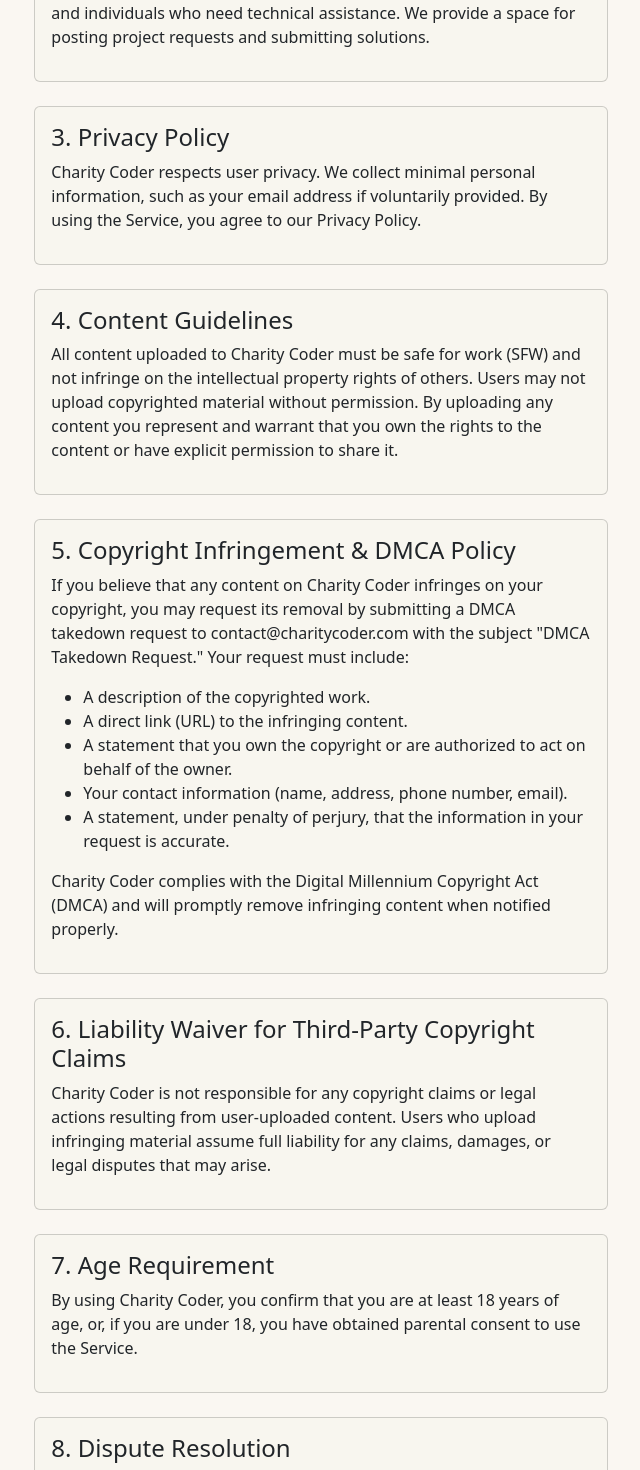
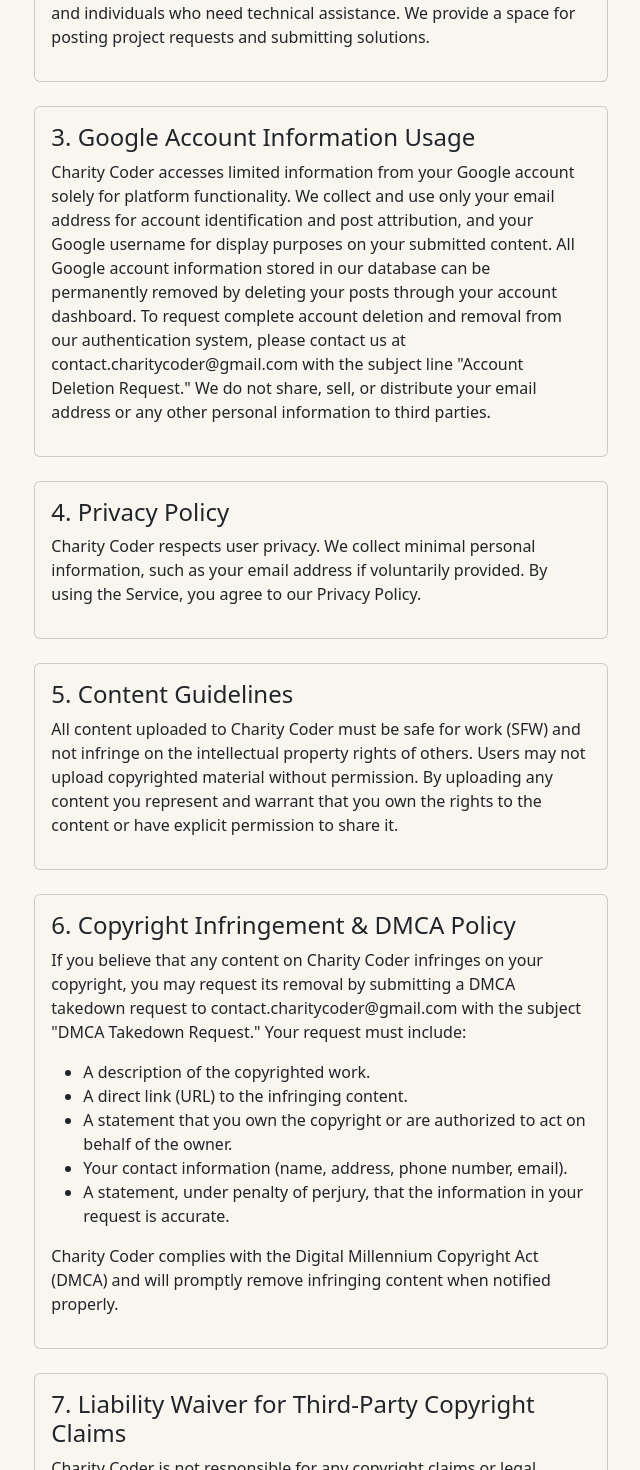
Before and after one commit to 43110JOSHUA/CharityCode, a Next.js app: page /terms in a window 1280 px wide. Shown: the part 480-1950 px from the top of the page, without its empty margins (319-959 px from the left). Built offline with nearby package versions, Linux system fonts and the light colour scheme; no server answers.

Commit message:
Updated email addresses

```diff
--- a/app/terms/page.tsx
+++ b/app/terms/page.tsx
@@ -36,7 +36,28 @@
 
               <div className="card bg-tan mb-4">
                 <div className="card-body">
-                  <h4>3. Privacy Policy</h4>
+                  <h4>3. Google Account Information Usage</h4>
+                  <p>
+                    Charity Coder accesses limited information from your Google
+                    account solely for platform functionality. We collect and
+                    use only your email address for account identification and
+                    post attribution, and your Google username for display
+                    purposes on your submitted content. All Google account
+                    information stored in our database can be permanently
+                    removed by deleting your posts through your account
+                    dashboard. To request complete account deletion and removal
+                    from our authentication system, please contact us at
+                    contact.charitycoder@gmail.com with the subject line &quot;Account
+                    Deletion Request.&quot; We do not share, sell, or distribute
+                    your email address or any other personal information to
+                    third parties.
+                  </p>
+                </div>
+              </div>
+
+              <div className="card bg-tan mb-4">
+                <div className="card-body">
+                  <h4>4. Privacy Policy</h4>
                   <p>
                     Charity Coder respects user privacy. We collect minimal
                     personal information, such as your email address if
@@ -48,7 +69,7 @@
 
               <div className="card bg-tan mb-4">
                 <div className="card-body">
-                  <h4>4. Content Guidelines</h4>
+                  <h4>5. Content Guidelines</h4>
                   <p>
                     All content uploaded to Charity Coder must be safe for work
                     (SFW) and not infringe on the intellectual property rights
@@ -62,11 +83,11 @@
 
               <div className="card bg-tan mb-4">
                 <div className="card-body">
-                  <h4>5. Copyright Infringement & DMCA Policy</h4>
+                  <h4>6. Copyright Infringement & DMCA Policy</h4>
                   <p>
                     If you believe that any content on Charity Coder infringes
                     on your copyright, you may request its removal by submitting
-                    a DMCA takedown request to contact@charitycoder.com with the
+                    a DMCA takedown request to contact.charitycoder@gmail.com with the
                     subject &quot;DMCA Takedown Request.&quot; Your request must
                     include:
                   </p>
@@ -96,7 +117,7 @@
 
               <div className="card bg-tan mb-4">
                 <div className="card-body">
-                  <h4>6. Liability Waiver for Third-Party Copyright Claims</h4>
+                  <h4>7. Liability Waiver for Third-Party Copyright Claims</h4>
                   <p>
                     Charity Coder is not responsible for any copyright claims or
                     legal actions resulting from user-uploaded content. Users
@@ -108,7 +129,7 @@
 
               <div className="card bg-tan mb-4">
                 <div className="card-body">
-                  <h4>7. Age Requirement</h4>
+                  <h4>8. Age Requirement</h4>
                   <p>
                     By using Charity Coder, you confirm that you are at least 18
                     years of age, or, if you are under 18, you have obtained
@@ -119,7 +140,7 @@
 
               <div className="card bg-tan mb-4">
                 <div className="card-body">
-                  <h4>8. Dispute Resolution</h4>
+                  <h4>9. Dispute Resolution</h4>
                   <p>
                     In the event of disputes or complaints regarding content on
                     Charity Coder, the admin will review and take appropriate
@@ -130,7 +151,7 @@
 
               <div className="card bg-tan mb-4">
                 <div className="card-body">
-                  <h4>9. Limitation of Liability</h4>
+                  <h4>10. Limitation of Liability</h4>
                   <p>
                     Charity Coder is provided &quot;as is&quot; and without
                     warranties of any kind. We do not guarantee the accuracy,
@@ -144,7 +165,7 @@
 
               <div className="card bg-tan mb-4">
                 <div className="card-body">
-                  <h4>10. Termination of Accounts</h4>
+                  <h4>11. Termination of Accounts</h4>
                   <p>
                     Charity Coder reserves the right to suspend or terminate
                     user accounts that violate these Terms, without prior
@@ -156,7 +177,7 @@
 
               <div className="card bg-tan mb-4">
                 <div className="card-body">
-                  <h4>11. Modifications to Terms</h4>
+                  <h4>12. Modifications to Terms</h4>
                   <p>
                     We reserve the right to update these Terms at any time. It
                     is the user&apos;s responsibility to regularly review these
@@ -168,7 +189,7 @@
 
               <div className="card bg-tan mb-4">
                 <div className="card-body">
-                  <h4>12. Governing Law</h4>
+                  <h4>13. Governing Law</h4>
                   <p>
                     These Terms shall be governed by and construed in accordance
                     with the laws of [Your State], without regard to its
@@ -179,12 +200,12 @@
 
               <div className="card bg-tan mb-4">
                 <div className="card-body">
-                  <h4>13. Contact Us</h4>
+                  <h4>14. Contact Us</h4>
                   <p>
                     If you have any questions about these Terms, you can contact
                     us at:
                   </p>
-                  <p>contact@charitycoder.com</p>
+                  <p>contact.charitycoder@gmail.com</p>
                 </div>
               </div>
             </div>
```
Also changed, not shown: app/privacy/page.tsx (+4 -4 lines).
